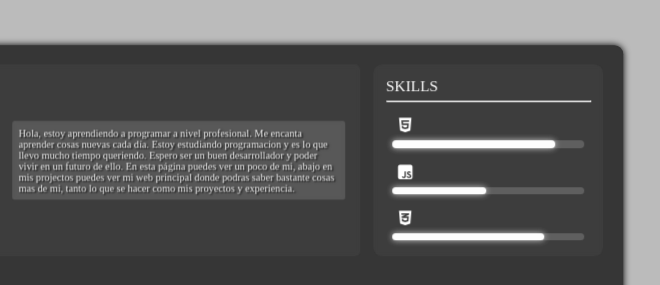
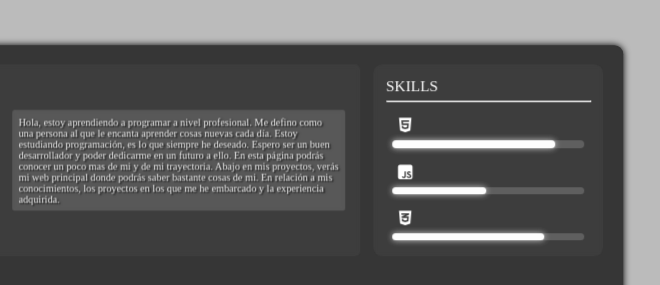
Before and after one commit to aarxn212/aarxn-tarjeta-de-presentacion, a plain HTML site: page index.html in a window 1280 px wide. Shown: the part 118-403 px from the top of the page, 414-1074 px from the left. Drawn offline with nearby package versions, Linux system fonts and the light colour scheme.

Commit message:
Update index.html

```diff
--- a/index.html
+++ b/index.html
@@ -19,7 +19,7 @@
             </div>
             <div class="about-container">
                 <div class="about-container-message">
-                    Hola, estoy aprendiendo a programar a nivel profesional. Me encanta aprender cosas nuevas cada día. Estoy estudiando programacion y es lo que llevo mucho tiempo queriendo. Espero ser un buen desarrollador y poder vivir en un futuro de ello. En esta página puedes ver un poco de mi, abajo en mis projectos puedes ver mi web principal donde podras saber bastante cosas mas de mi, tanto lo que se hacer como mis proyectos y experiencia.
+                    Hola, estoy aprendiendo a programar a nivel profesional. Me defino como una persona al que le encanta aprender cosas nuevas cada día. Estoy estudiando programación, es lo que siempre he deseado. Espero ser un buen desarrollador y poder dedicarme en un futuro a ello. En esta página podrás conocer un poco mas de mi y de mi trayectoria. Abajo en mis proyectos, verás mi web principal donde podrás saber bastante cosas de mi. En relación a mis conocimientos, los proyectos en los que me he embarcado y la experiencia adquirida.
                 </div>
             </div>
         </div>
```
